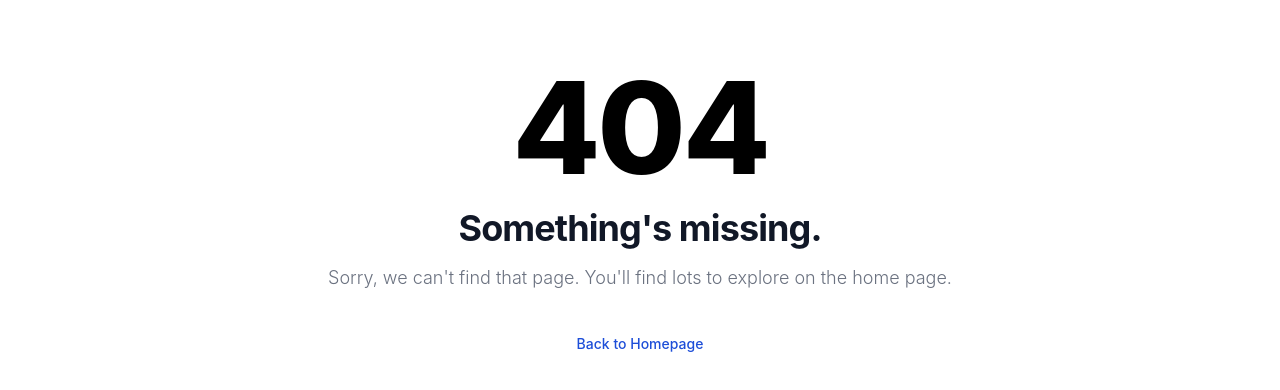
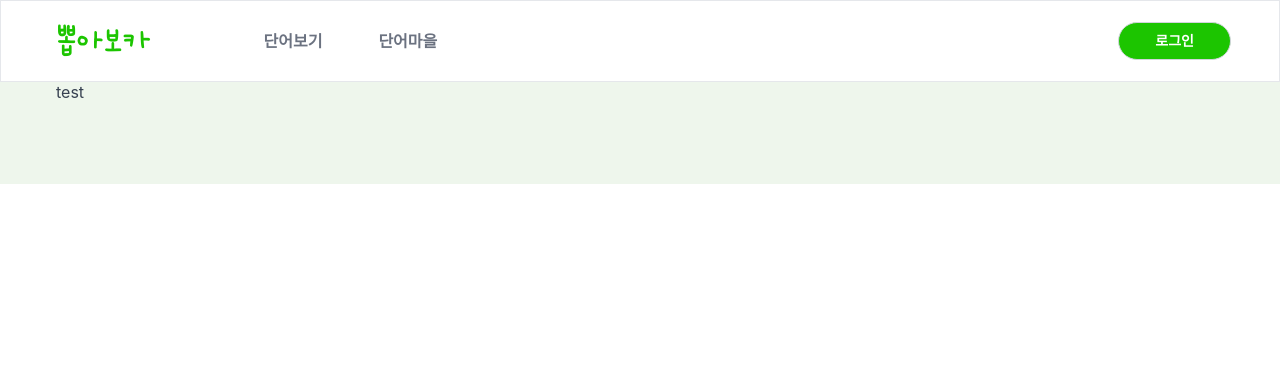
Before and after one commit to BbobaVoca/BbobaVoca, a React (Create React App) app in the folder frontend/: page /mypage in a window 1280 px wide. Before the commit this address had no page. Shown: the top 390 px of the page. Built offline with nearby package versions, Linux system fonts and the light colour scheme; a web font is replaced by a local one.

Commit message:
Feat: 마이페이지(단어 성장일지) 연결

```diff
--- a/frontend/src/components/MyInfoCard.tsx
+++ b/frontend/src/components/MyInfoCard.tsx
@@ -2,11 +2,13 @@ import React, { useState } from 'react';
 import { useRecoilState } from 'recoil';
 import { savedUserState } from '../atom';
 import { removeUserFromLocalStorage } from '../utils/localStorage';
+import { useNavigate } from 'react-router-dom';
 
 function MyInfoCard(props: {
     onLogout: () => void;
 }) {
     const [userInfo, setUserInfo] = useRecoilState(savedUserState);
+    const navigate = useNavigate();
 
     const handleLogoutButton = () => {
         localStorage.removeItem('token');
@@ -14,6 +16,10 @@ function MyInfoCard(props: {
         setUserInfo(null);
         props.onLogout();
     };
+
+    const handleMyPageButton = () => {
+        navigate("/mypage");
+    }
 
     return (
         <div className={`right-0 top-0 mt-24 mr-10 fixed bg-white rounded-lg ml-2 mr-2 shadow-inner outline outline-1 outline-neutral-200 z-10`}>
@@ -48,7 +54,7 @@ function MyInfoCard(props: {
                             </button>
                         </div>
                     </div>
-                    <div className='w-full border-t mt-8 cursor-pointer'>
+                    <div className='w-full border-t mt-8 cursor-pointer' onClick={handleMyPageButton}>
                         <p className='font-semibold text-gray-700 pt-5 pl-5'>아이 단어 성장일지</p>
                     </div>
                     <div className='w-full border-t mt-5 cursor-pointer' onClick={handleLogoutButton}>
--- /dev/null
+++ b/frontend/src/pages/MyPage.tsx
@@ -0,0 +1,21 @@
+import { useNavigate } from "react-router-dom";
+
+
+const MyPage = () => {
+    const navigate = useNavigate();
+    const token = localStorage.getItem('token');
+
+    return (
+        <>
+        <div className='flex w-screen h-full justify-center self-stretch text-gray-700 bg-light-green'>
+            <div className='flex flex-1 flex-col md:flex-row box-border max-w-screen-xl items-center justify-start px-5 md:px-20 xl:px-10 pt-20 pb-20'>
+                <div className='flex-1 flex-grow-4 self-start max-w-none prose-lg mx-4 text-gray-700'>
+                    test
+                </div>
+            </div>
+        </div>
+        </>
+    );
+};
+
+export default MyPage;
--- a/frontend/src/router.tsx
+++ b/frontend/src/router.tsx
@@ -5,6 +5,7 @@ import Home from "./pages/Home";
 import Login from "./pages/Login";
 import Register from "./pages/Register";
 import VocaPage from "./pages/VocaPage";
+import MyPage from "./pages/MyPage";
 
 const router = createBrowserRouter([
     {
@@ -25,6 +26,10 @@ const router = createBrowserRouter([
           element: <Register />,
         },
         {
+          path: "mypage",
+          element: <MyPage />,
+        },
+        {
           path: "/:category/:description",
           element: <VocaPage />,
         },
```
